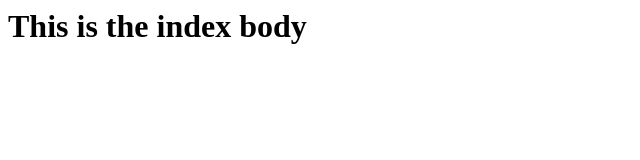
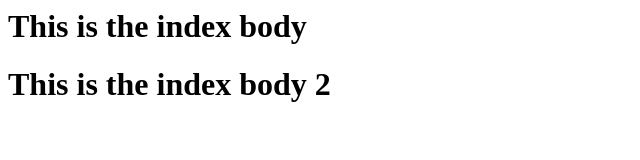
Before and after one commit to Ashish6238/git_test, a plain HTML site: page index.html in a window 1280 px wide. Shown: the whole page, without its empty margins (0-640 px from the left). Drawn offline with Linux system fonts and the light colour scheme.

Commit message:
second commit

```diff
--- a/index.html
+++ b/index.html
@@ -4,6 +4,7 @@
 
 <body>
     <h1>This is the index body</h1>
+    <h1>This is the index body 2</h1>
 </body>
 
 </html>
```
